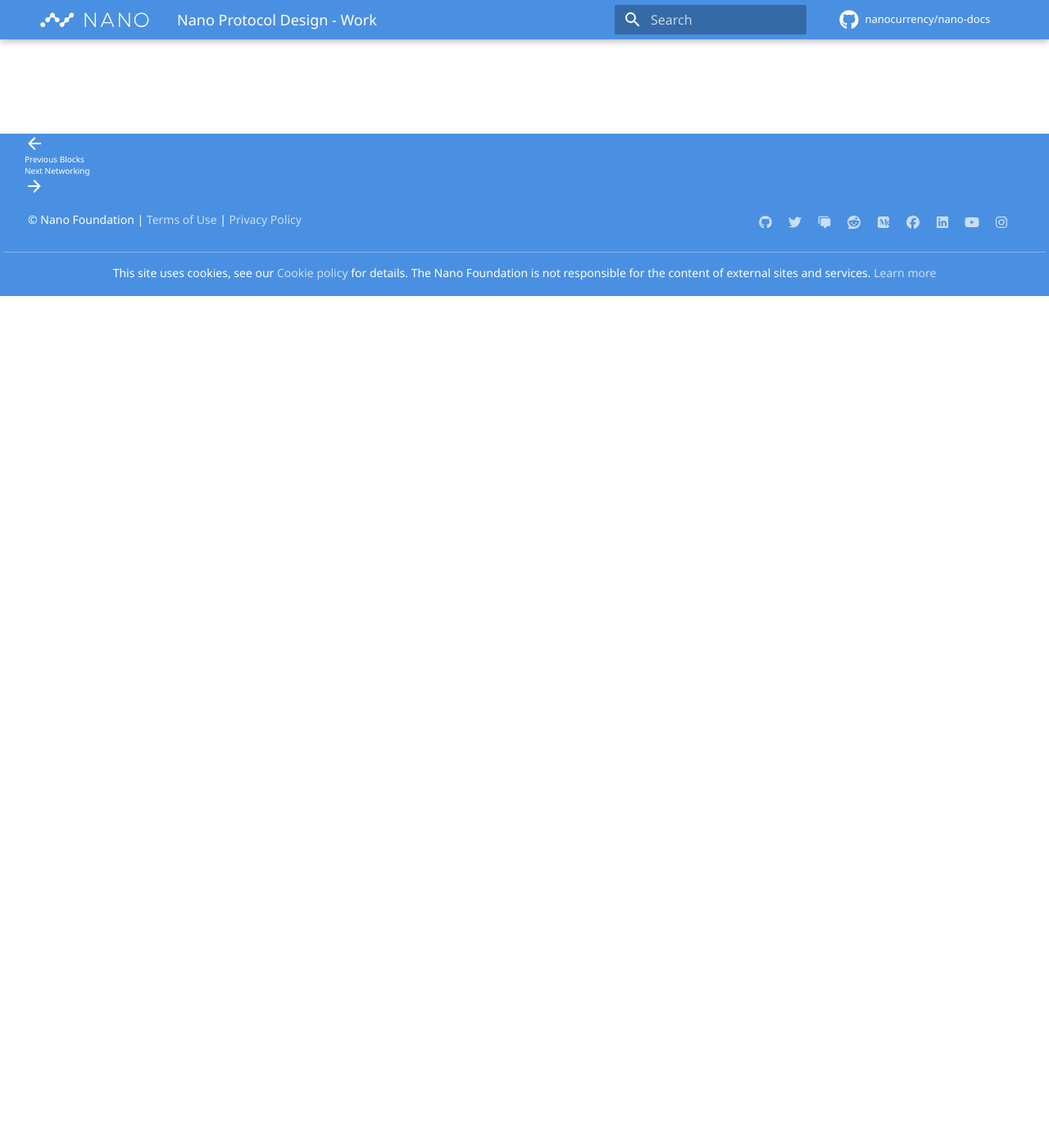
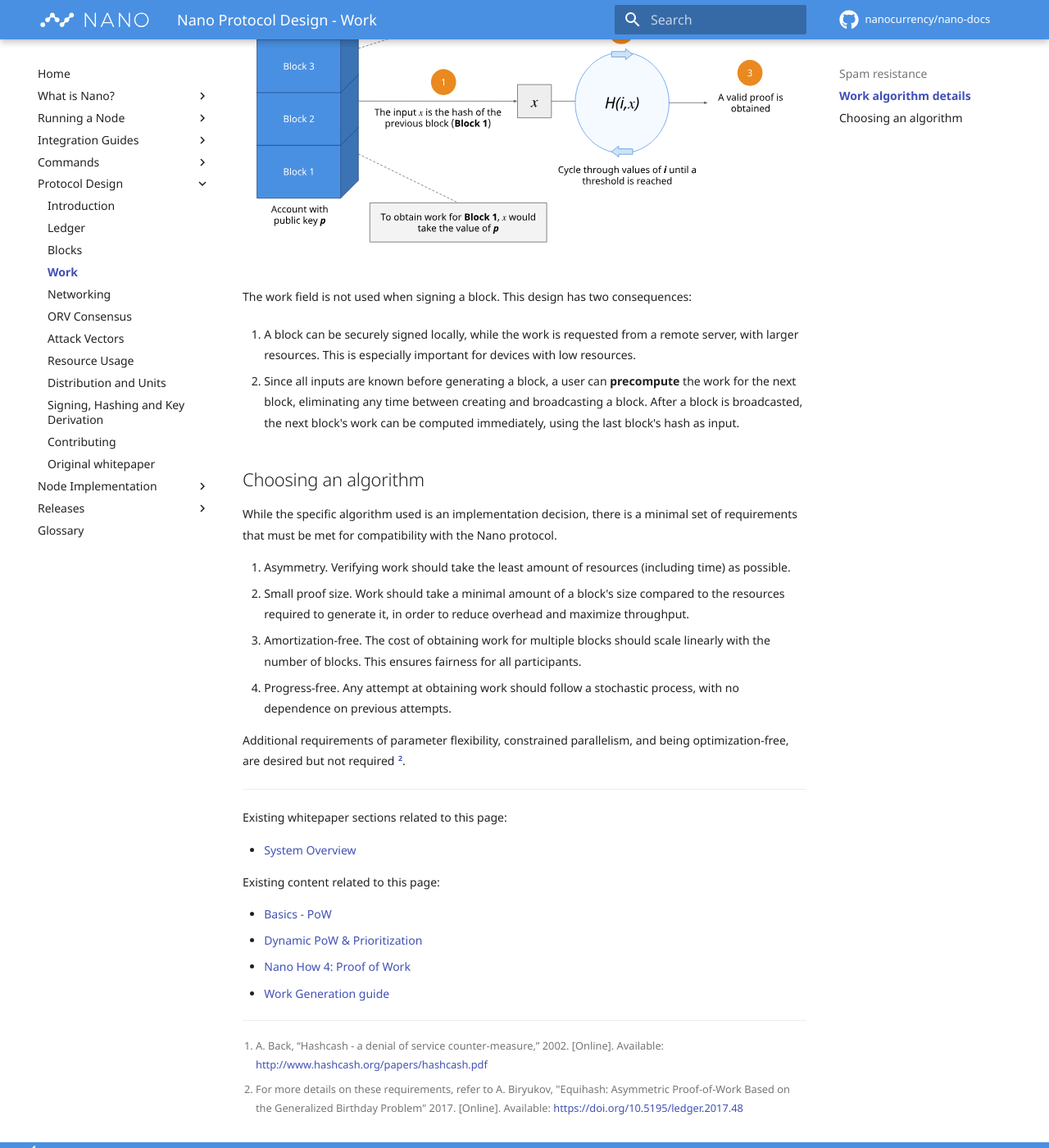
Before and after one commit to nanocurrency/nano-docs, an MkDocs documentation site: the page built from docs/protocol-design/work.md, in a window 1280 px wide and 1400 px high, scrolled down 1039 px. Shown: the whole window at 82% size. Built offline with MkDocs 1.6.1 and Material for MkDocs 9.7.7, drawn with Linux system fonts in a browser that asks for light colours; formulas are drawn with MathJax 3; comment, search, counter and statistics services are not loaded; some of the changed text lies outside the part shown.

Commit message:
Whitepaper - first iteration of protocol design: work

```diff
--- a/docs/protocol-design/work.md
+++ b/docs/protocol-design/work.md
@@ -4,19 +4,48 @@
 
 --8<-- "wip-living-whitepaper.md"
 
-## Spam resistance focus
+## Spam resistance
 
----
+!!! note ""
+	Proof-of-Work is used in Nano as an anti-spam tool, to deter spam transactions on the network. It is not used in the consensus mechanism. Motivated by this key difference, the simplified term **work** is used instead.
+
+A spam transaction is loosely defined as a block broadcasted with the intention of saturating the network, reducing its availability for other network participants, or increasing the size of the ledger. Participants can compute the required work in the order of seconds. The cost of spamming the network increases linearly with the number of spam transactions, thus reducing the impact of spam transactions from theoretically infinite to a manageable amount.
+
+With this design, there is an added step of verifying a block's work. As one could spam invalid blocks (in this context, blocks with invalid work), one key requirement is that the cost of verifying work is negligible.
 
 ## Work algorithm details
 
----
+Every [block](../blocks) includes a work field that must be correctly populated. Valid work is obtained by randomly guessing a nonce such that:
 
-## Work algorithm in the context of state blocks
+$$
+H(\text{nonce} || \text{x}) \ge \text{threshold}
+$$
 
----
+where $H$ is an algorithm, usually in the form of a hash function, $||$ is the concatenation operator, $threshold$ is a parameter of the network that relates to the resources spent to obtain a valid work, and $x$ is either:
 
-## Hardware benchmarks
+- The account's public key, in the case of the first block on the account, or
+- The previous block's hash
+
+The following image illustrates the process by which valid work is obtained for **Block 2**.
+
+![generate-work](/images/whitepaper/generate-work.svg)
+
+The work field is not used when signing a block. This design has two consequences:
+
+1. A block can be securely signed locally, while the work is requested from a remote server, with larger resources. This is especially important for devices with low resources.
+
+2. Since all inputs are known before generating a block, a user can **precompute** the work for the next block, eliminating any time between creating and broadcasting a block. After a block is broadcasted, the next block's work can be computed immediately, using the last block's hash as input.
+
+## Choosing an algorithm
+
+While the specific algorithm used is an implementation decision, there is a minimal set of requirements that must be met for compatibility with the Nano protocol.
+
+1. Asymmetry. Verifying work should take the least amount of resources (including time) as possible.
+1. Small proof size. Work should take a minimal amount of a block's size compared to the resources required to generate it, in order to reduce overhead and maximize throughput.
+1. Amortization-free. The cost of obtaining work for multiple blocks should scale linearly with the number of blocks. This ensures fairness for all participants.
+1. Progress-free. Any attempt at obtaining work should follow a stochastic process, with no dependence on previous attempts.
+
+Additional requirements of parameter flexibility, constrained parallelism, and being optimization-free, are desired but not required [^2].
 
 ---
 
@@ -30,3 +59,6 @@
 * [Dynamic PoW & Prioritization](https://medium.com/nanocurrency/dynamic-proof-of-work-prioritization-4618b78c5be9)
 * [Nano How 4: Proof of Work](https://medium.com/nano-education/nano-how-4-proof-of-work-474bf20fc7d)
 * [Work Generation guide](../integration-guides/work-generation.md)
+
+[^1]: A. Back, “Hashcash - a denial of service counter-measure,” 2002. [Online]. Available: http://www.hashcash.org/papers/hashcash.pdf
+[^2]: For more details on these requirements, refer to A. Biryukov, "Equihash: Asymmetric Proof-of-Work Based on the Generalized Birthday Problem" 2017. [Online]. Available: https://doi.org/10.5195/ledger.2017.48
```
Also changed, not shown: docs/images/whitepaper/generate-work.svg (added).
